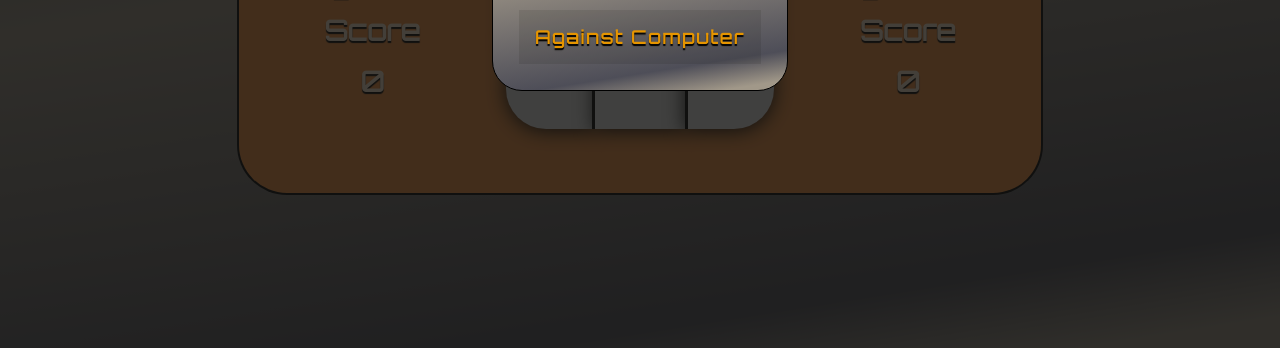
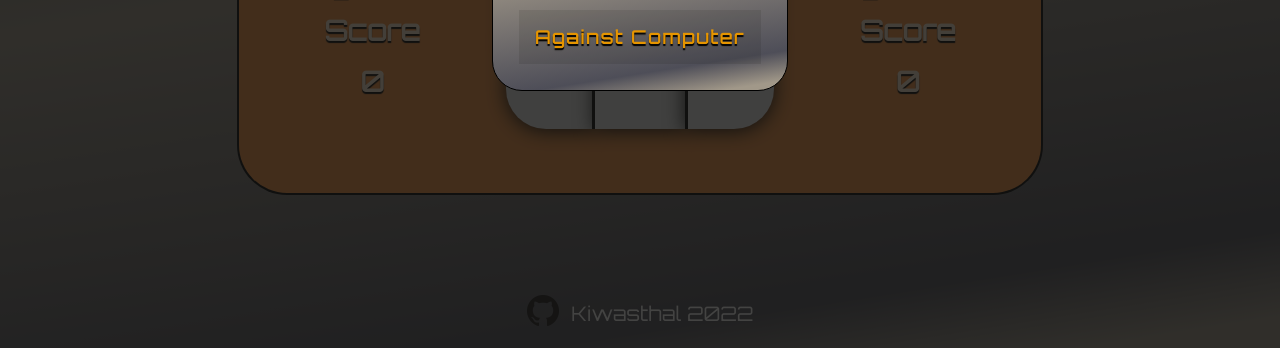
Before and after one commit to Kiwasthal/tic-tac-toe, a plain HTML site: page index.html in a window 1280 px wide. Shown: the part 452-800 px from the top of the page. Drawn offline with Linux system fonts and the light colour scheme.

Commit message:
Added footer

```diff
--- a/index.html
+++ b/index.html
@@ -46,6 +46,7 @@
           </div></div>
 
     </div>
+    <footer><a href=""><img src="img/mark.png"></a>Kiwasthal 2022</footer>
 
 <!-- Modal -->
 
--- a/styles.css
+++ b/styles.css
@@ -279,3 +279,26 @@ input {
     font-size: 0.9em;
     font-weight: 900;
 }
+
+footer {
+    position: absolute;
+    bottom: 2%;
+    display: flex;
+    justify-content: center;
+    align-items: center;
+    gap:  1vw;
+    font-size: clamp(2.5vh,2.5vh,2.5vh);
+    background-color: var(--modals-color);
+    color: white
+}
+
+
+img {
+    height: 4vh;
+    transition: 600ms;
+}
+
+img:hover {
+    transform: rotate(720deg)  scale(1.08) ;
+    filter: drop-shadow(0px 0.3vh 0px #ddd)
+}
```
Also changed, not shown: img/mark.png (added).
